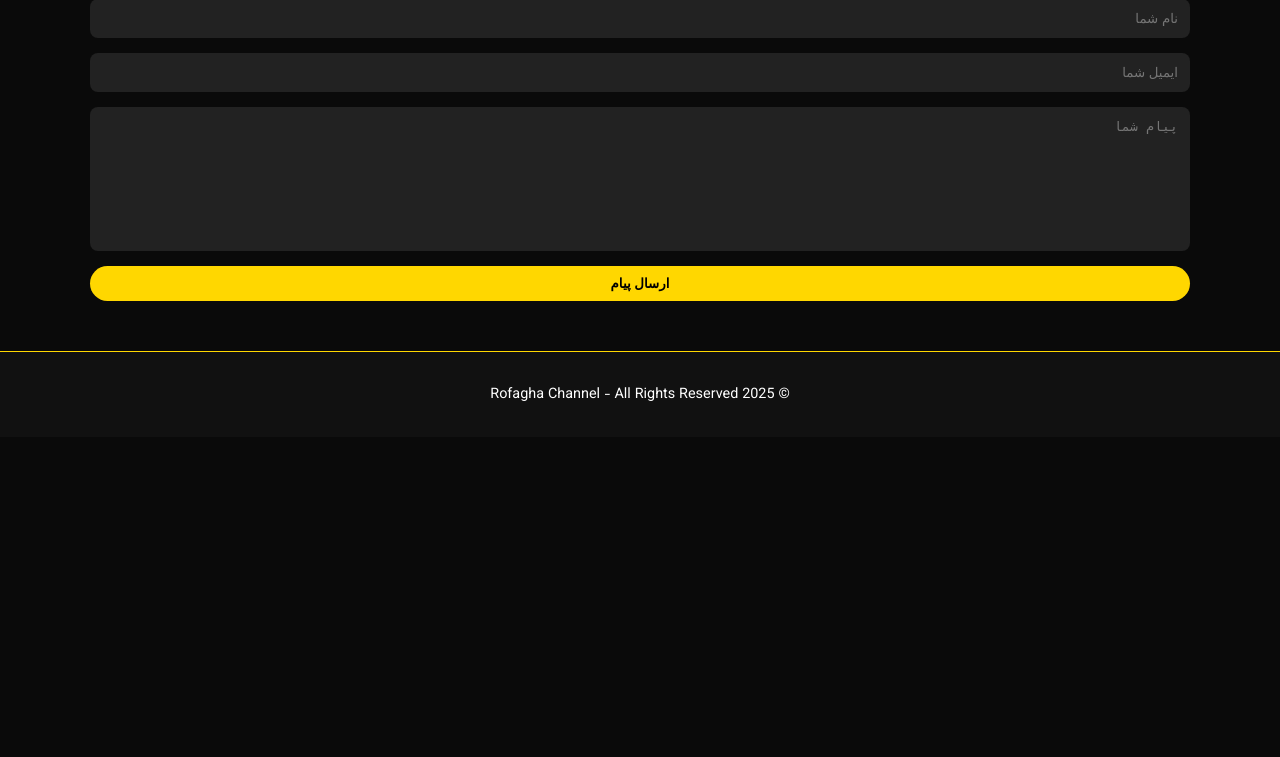
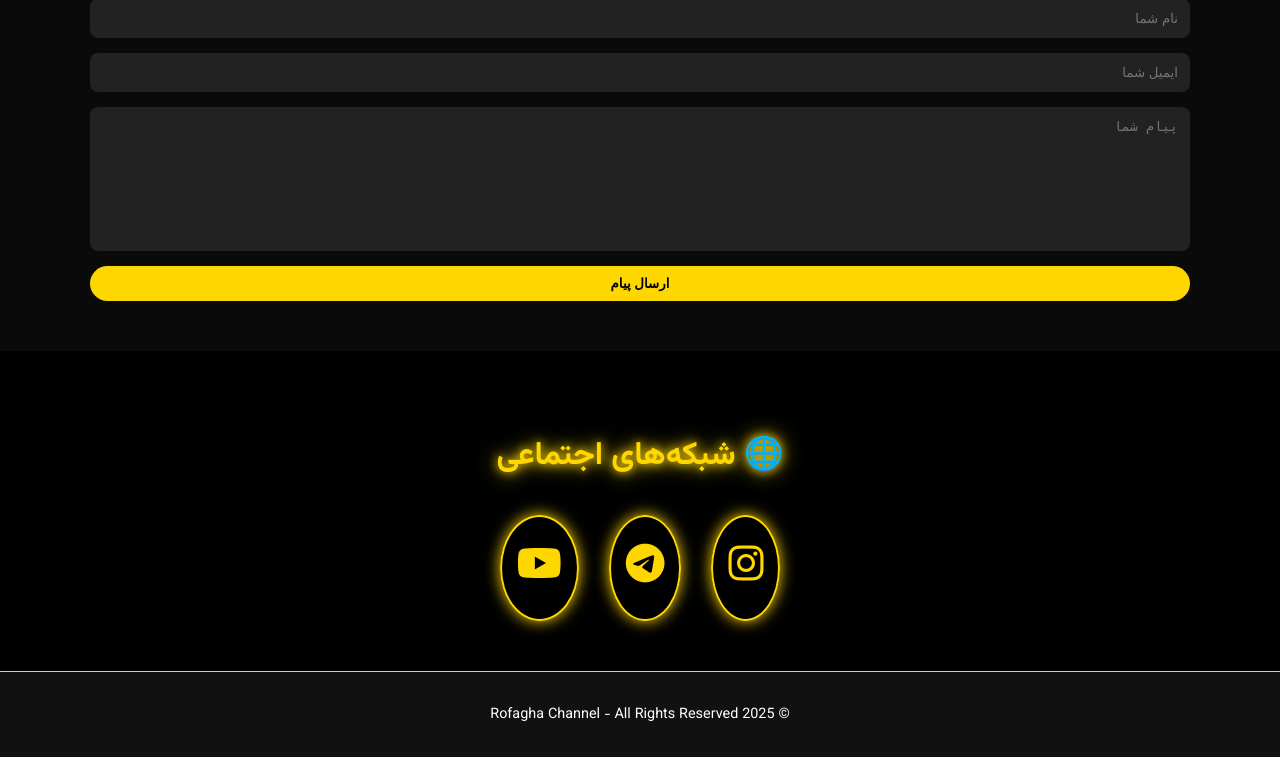
Before and after one commit to 99WOLF/Mediakit, a Flask app: page / in a window 1280 px wide. Shown: the part 2581-3338 px from the top of the page. Before the commit the page ends 2982 px from the top, so only its background shows below. Run offline with Flask 3, Linux system fonts and the light colour scheme; data that the repository does not hold is empty; some libraries are stand-ins or nearby versions.

Commit message:
Add files via upload

```diff
--- a/static/style.css
+++ b/static/style.css
@@ -257,6 +257,54 @@ button:hover {
     text-align: center;
 }
 
+/* Social Media Section */
+.social-media {
+    background-color: #000;
+    padding: 50px 20px;
+    text-align: center;
+}
+
+.social-links {
+    display: flex;
+    justify-content: center;
+    gap: 30px;
+    margin-top: 20px;
+}
+
+.social-icon {
+    font-size: 2.5rem;
+    color: gold;
+    border: 2px solid gold;
+    padding: 15px;
+    border-radius: 50%;
+    transition: all 0.3s ease;
+    box-shadow: 0 0 15px gold;
+}
+
+.social-icon:hover {
+    transform: scale(1.2);
+    box-shadow: 0 0 25px gold, 0 0 50px gold;
+}
+
+/* Specific Colors on Hover */
+.social-icon.instagram:hover {
+    color: #E1306C;
+    border-color: #E1306C;
+    box-shadow: 0 0 25px #E1306C, 0 0 50px #E1306C;
+}
+
+.social-icon.telegram:hover {
+    color: #0088cc;
+    border-color: #0088cc;
+    box-shadow: 0 0 25px #0088cc, 0 0 50px #0088cc;
+}
+
+.social-icon.youtube:hover {
+    color: #ff0000;
+    border-color: #ff0000;
+    box-shadow: 0 0 25px #ff0000, 0 0 50px #ff0000;
+}
+
 /* ===== فوتر ===== */
 footer {
     background: #111;
--- a/templates/index.html
+++ b/templates/index.html
@@ -134,6 +134,26 @@
         {% endif %}
         {% endwith %}
     </section>
+    <!-- Social Media Section -->
+    <section class="social-media">
+        <h2 class="section-title">🌐 شبکه‌های اجتماعی</h2>
+        <div class="social-links">
+            <a href="https://www.instagram.com/rofagha_mafia?igsh=MXB5M2phYmx1MWZteg%3D%3D&utm_source=qr"
+                target="_blank" class="social-icon instagram">
+                <i class="fab fa-instagram"></i>
+            </a>
+            <a href="https://t.me/Rofagha_Kanal" target="_blank" class="social-icon telegram">
+                <i class="fab fa-telegram-plane"></i>
+            </a>
+            <a href="https://www.youtube.com/@Mafia.Rofagha?sub_confirmation=1" target="_blank"
+                class="social-icon youtube">
+                <i class="fab fa-youtube"></i>
+            </a>
+        </div>
+    </section>
+
+    <!-- Font Awesome Icons -->
+    <script src="https://kit.fontawesome.com/a076d05399.js" crossorigin="anonymous"></script>
 
     <!-- فوتر -->
     <footer>
```
